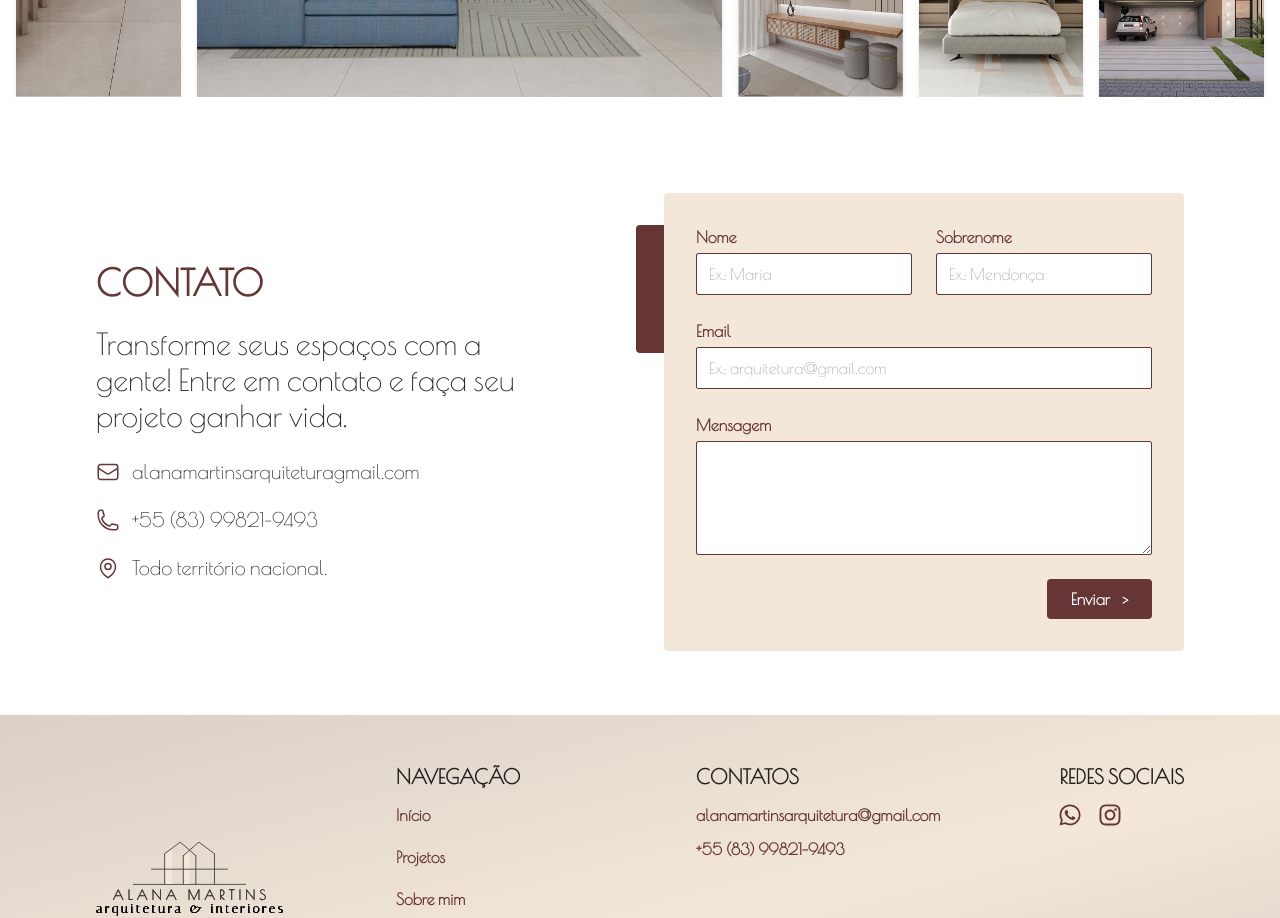
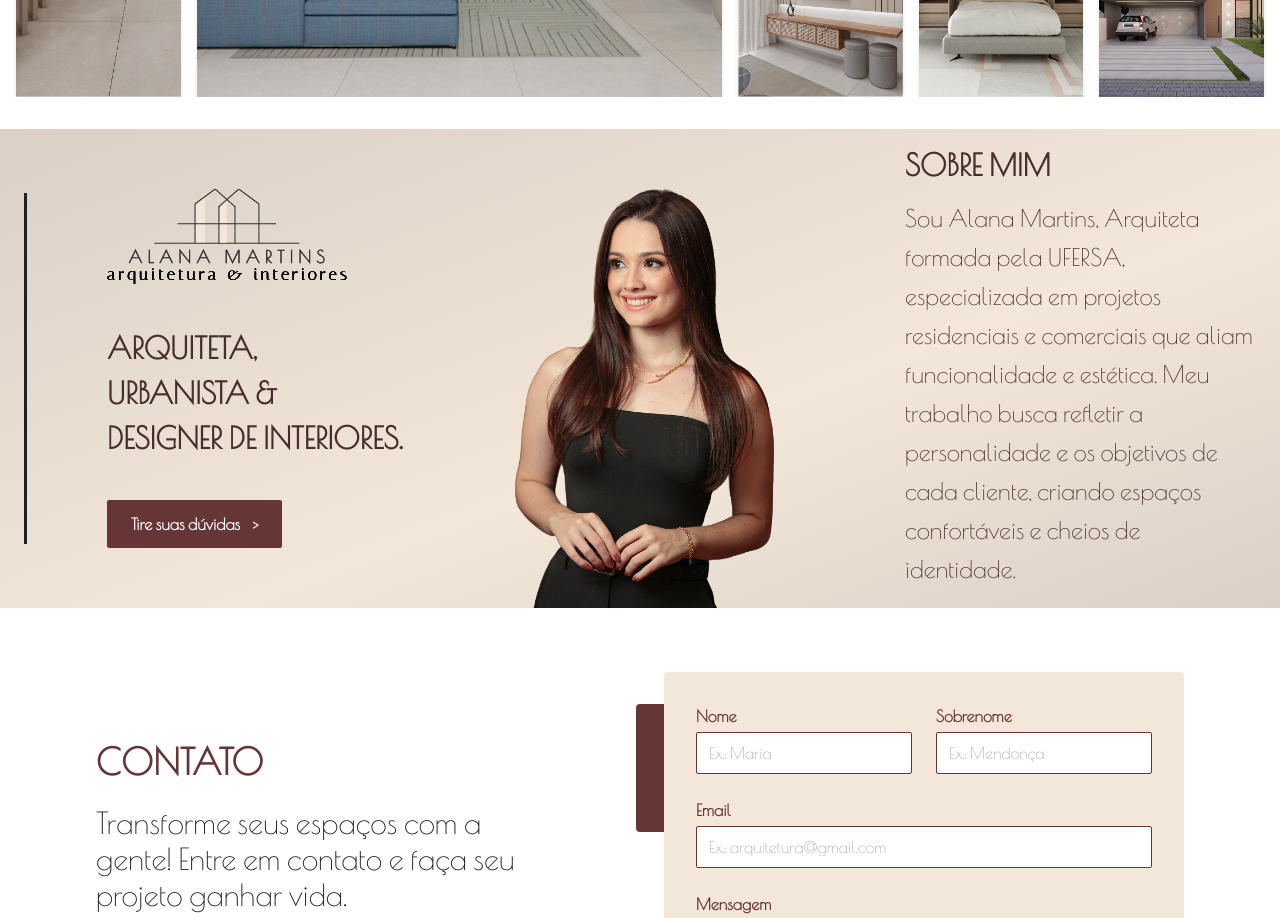
Before and after one commit to Gerson-Lima/Alana-s-Site, a React (Vite) app: page / in a window 1280 px wide. Shown: the part 1620-2538 px from the top of the page. Built offline with nearby package versions, Linux system fonts and the light colour scheme.

Commit message:
feat: About us Section

```diff
--- /dev/null
+++ b/src/Components/Organisms/AboutSection/AboutSection.css
@@ -0,0 +1,9 @@
+.about-bg {
+  background: linear-gradient(to bottom right, #DAD0C7 0%, #F3E7D9 59%, #DAD0C7 100%) !important;
+}
+
+@media (max-width: 389px) {
+  .about-bg {
+    background: linear-gradient(to bottom, #DAD0C7 0%, #F3E7D9 59%, #F3E7D9 100%) !important;
+  }
+}
--- /dev/null
+++ b/src/Components/Organisms/AboutSection/AboutSection.jsx
@@ -0,0 +1,76 @@
+import Logo from '../../../assets/Logo.svg';
+import './AboutSection.css'
+
+export function AboutSection() {
+  return (
+    <section className="about-bg">
+      <div className="max-w-7xl mx-auto px-6 xl:px-0 flex flex-col lg:flex-row items-start gap-6">
+
+        {/* Barra vertical à esquerda */}
+        <div className="w-[3px] bg-[#202020] mr-5 md:mr-14 self-stretch my-16"></div>
+
+
+        {/* Grid de 3 colunas */}
+        <div className="flex-1 grid grid-cols-1 lg:grid-cols-3 gap-12">
+
+          {/* COLUNA 1 */}
+          <div className="flex flex-col items-start justify-center">
+            <a className="mb-6">
+              <img
+                alt="Logo"
+                src={Logo}
+                className="h-12 md:h-24 w-auto mb-4"
+                style={{
+                  imageRendering: '-webkit-optimize-contrast',
+                  transform: 'translateZ(0)',
+                }}
+              />
+            </a>
+
+            <h2 className="text-xl md:text-3xl font-primary font-semibold text-[#472D2D] mb-10 !leading-normal">
+              ARQUITETA,<br />
+              URBANISTA &<br />
+              DESIGNER DE INTERIORES.
+            </h2>
+
+            <a
+              href="#contact"
+              className="inline-block px-6 py-3 bg-secondary text-white font-semibold font-primary rounded-[2px] hover:bg-[#8E5858] transition"
+            >
+              Tire suas dúvidas{" "}
+              <span
+                className="pl-2"
+                style={{ position: "relative", top: "2px" }}
+              >
+                &gt;
+              </span>
+            </a>
+          </div>
+
+          {/* COLUNA 2 */}
+          <div className="flex justify-center lg:self-end mr-20">
+            <img
+              src="/about-me.png"
+              alt="Alana Martins"
+              className="max-w-sm w-full"
+            />
+          </div>
+
+          {/* COLUNA 3 */}
+          <div className="flex flex-col items-start text-left justify-center">
+            <h3 className="text-2xl md:text-3xl font-primary font-bold text-[#472D2D] mb-4">
+              SOBRE MIM
+            </h3>
+            <p className="text-[#472D2D] text-2xl leading-relaxed max-w-lg">
+              Sou Alana Martins, Arquiteta formada pela UFERSA,
+              especializada em projetos residenciais e comerciais que
+              aliam funcionalidade e estética. Meu trabalho busca refletir a
+              personalidade e os objetivos de cada cliente, criando espaços
+              confortáveis e cheios de identidade.
+            </p>
+          </div>
+        </div>
+      </div>
+    </section>
+  );
+}
--- a/src/pages/Home.jsx
+++ b/src/pages/Home.jsx
@@ -4,6 +4,7 @@ import { ProcessSteps } from '../Components/Organisms/ProcessSteps/ProcessSteps'
 import { Gallery } from '../Components/Organisms/Gallery/Gallery'
 import { ContactSection } from '../Components/Organisms/Contact/ContactSection'
 import { Footer } from '../Components/Organisms/Footer/Footer'
+import { AboutSection } from '../Components/Organisms/AboutSection/AboutSection'
 
 
 export function Home() {
@@ -15,6 +16,7 @@ export function Home() {
         < Hero />
         < ProcessSteps />
         < Gallery />
+        < AboutSection />
         < ContactSection />
         < Footer />
 
```
Also changed, not shown: public/about-me.png (added), src/Components/Organisms/ProcessSteps/ProcessSteps.css (deleted).
